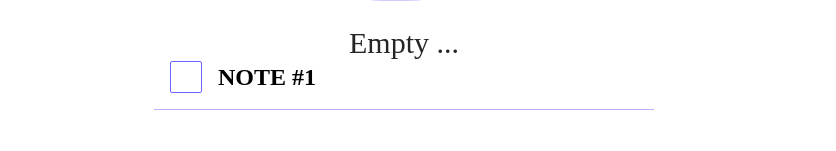
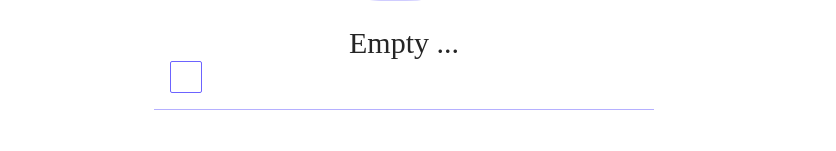
Before and after one commit to hesam-rahimi/todo-project, a React (Vite) app: page / in a window 1280 px wide. Shown: the part 465-616 px from the top of the page, without its empty margins (236-1072 px from the left). Built offline with nearby package versions, Linux system fonts and the light colour scheme.

Commit message:
add dynamic todo text

```diff
--- a/src/components/TodoBox/TodoBox.jsx
+++ b/src/components/TodoBox/TodoBox.jsx
@@ -2,7 +2,7 @@
 import EditIcon from "../../public/icons/EditIcon";
 import TrashIcon from "../../public/icons/TrashIcon";
 import { FaCheck } from "react-icons/fa";
-const TodoBox = () => {
+const TodoBox = ({ text }) => {
   const [showTodoDetail, setShowTodoDetail] = useState(false);
   const [isComplete, setIsComplete] = useState(false);
 
@@ -18,7 +18,7 @@
         >
           {isComplete ? <FaCheck className="text-white text-xl" /> : null}
         </div>
-        <p className="text-2xl font-semibold dark:text-white">NOTE #1</p>
+        <p className="text-2xl font-semibold dark:text-white">{text}</p>
       </div>
 
       <div className={`gap-2 ${showTodoDetail ? "flex" : "hidden"}`}>
```
